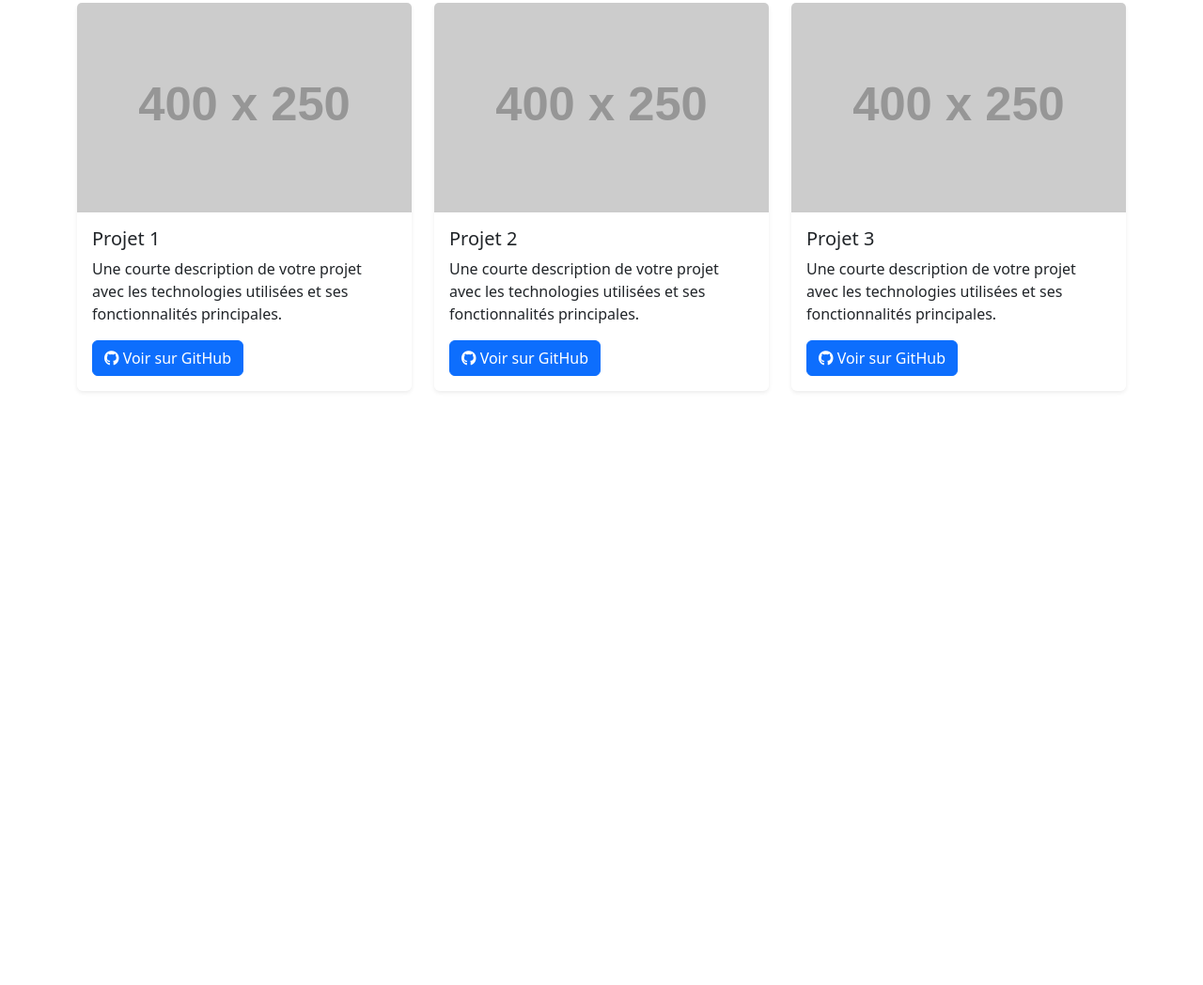
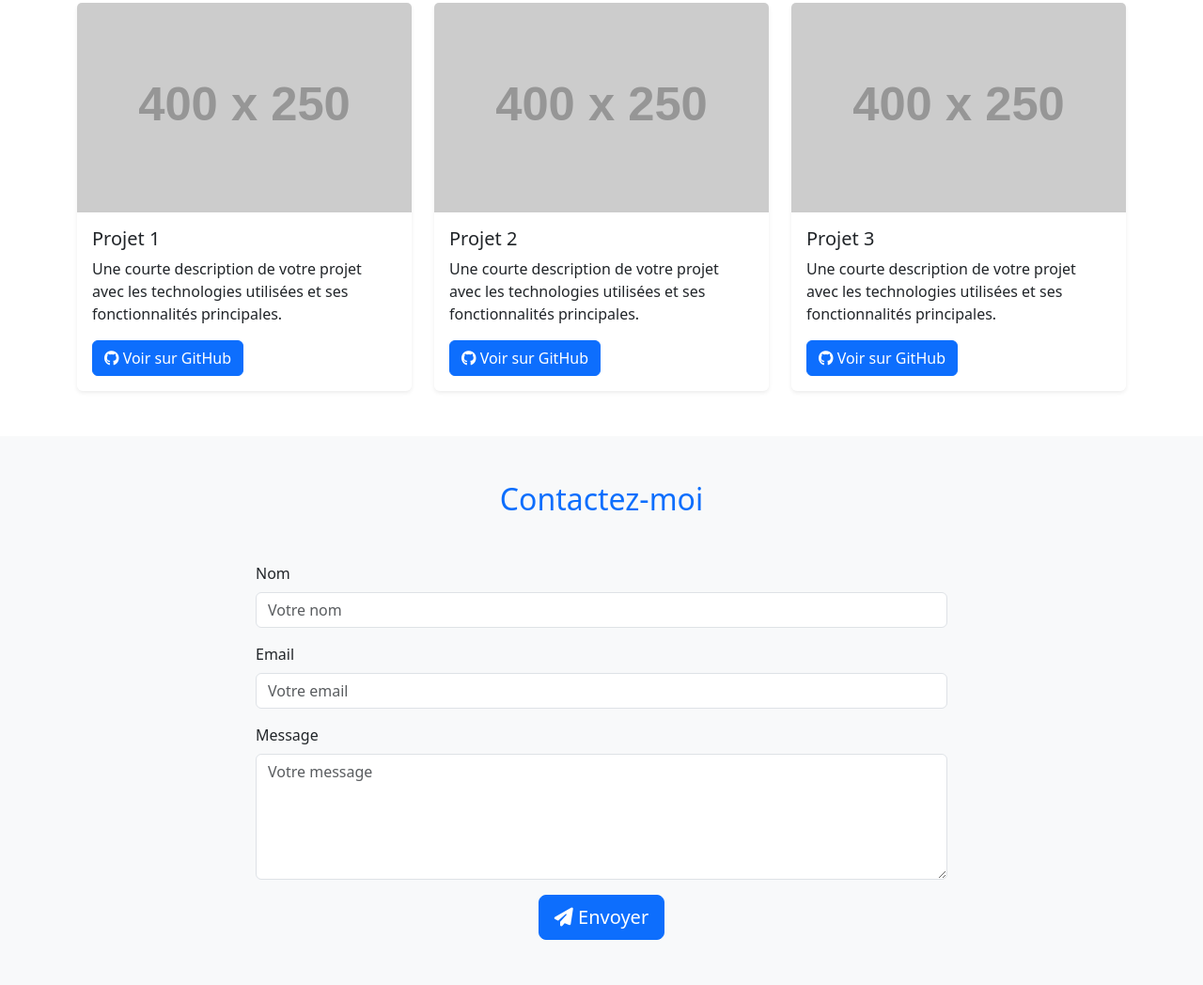
Before and after one commit to FranklinRogoto/mon-premier-site, a plain HTML site: page index.html in a window 1280 px wide. Shown: the part 1483-2531 px from the top of the page at 94% size. Before the commit the page ends 1947 px from the top, so only its background shows below. Drawn offline with nearby package versions, Linux system fonts and the light colour scheme; placeholder pictures from the web are drawn by us.

Commit message:
Update index.html

```diff
--- a/index.html
+++ b/index.html
@@ -14,15 +14,24 @@
   <!-- Font Awesome -->
   <script src="https://kit.fontawesome.com/a076d05399.js" crossorigin="anonymous"></script>
 
-  <!-- CSS personnalisé pour hover projets -->
+  <!-- CSS personnalisé -->
   <style>
+    /* Hover sur cartes projets */
     .card:hover {
       transform: translateY(-10px);
       transition: all 0.3s ease;
       box-shadow: 0 1rem 2rem rgba(0,0,0,0.2);
     }
+
+    /* Background hero */
     header#home {
       background: linear-gradient(rgba(0,0,0,0.4), rgba(0,0,0,0.4)), url('https://via.placeholder.com/1920x1080') center/cover no-repeat;
+    }
+
+    /* Hover sur bouton Contact */
+    button.btn-primary:hover {
+      background-color: #0056b3;
+      transition: 0.3s;
     }
   </style>
 </head>
@@ -40,7 +49,7 @@
         <li class="nav-item"><a class="nav-link" href="#home">Accueil</a></li>
         <li class="nav-item"><a class="nav-link" href="#about">À propos</a></li>
         <li class="nav-item"><a class="nav-link" href="#projects">Projets</a></li>
-        <li class="nav-item"><a class="nav-link" href="contact.html">Contact</a></li>
+        <li class="nav-item"><a class="nav-link" href="#contact">Contact</a></li>
       </ul>
     </div>
   </div>
@@ -135,6 +144,36 @@
   </div>
 </section>
 
+<!-- ===== Section Contact ===== -->
+<section id="contact" class="py-5 bg-light">
+  <div class="container">
+    <h2 class="mb-5 text-center text-primary animate__animated animate__fadeInUp">Contactez-moi</h2>
+    <div class="row justify-content-center">
+      <div class="col-md-8">
+        <form class="animate__animated animate__fadeInUp animate__delay-1s">
+          <div class="mb-3">
+            <label for="name" class="form-label">Nom</label>
+            <input type="text" class="form-control" id="name" placeholder="Votre nom" required>
+          </div>
+          <div class="mb-3">
+            <label for="email" class="form-label">Email</label>
+            <input type="email" class="form-control" id="email" placeholder="Votre email" required>
+          </div>
+          <div class="mb-3">
+            <label for="message" class="form-label">Message</label>
+            <textarea class="form-control" id="message" rows="5" placeholder="Votre message" required></textarea>
+          </div>
+          <div class="text-center">
+            <button type="submit" class="btn btn-primary btn-lg">
+              <i class="fas fa-paper-plane"></i> Envoyer
+            </button>
+          </div>
+        </form>
+      </div>
+    </div>
+  </div>
+</section>
+
 <!-- Bootstrap JS -->
 <script src="https://cdn.jsdelivr.net/npm/bootstrap@5.3.2/dist/js/bootstrap.bundle.min.js"></script>
 </body>
```
